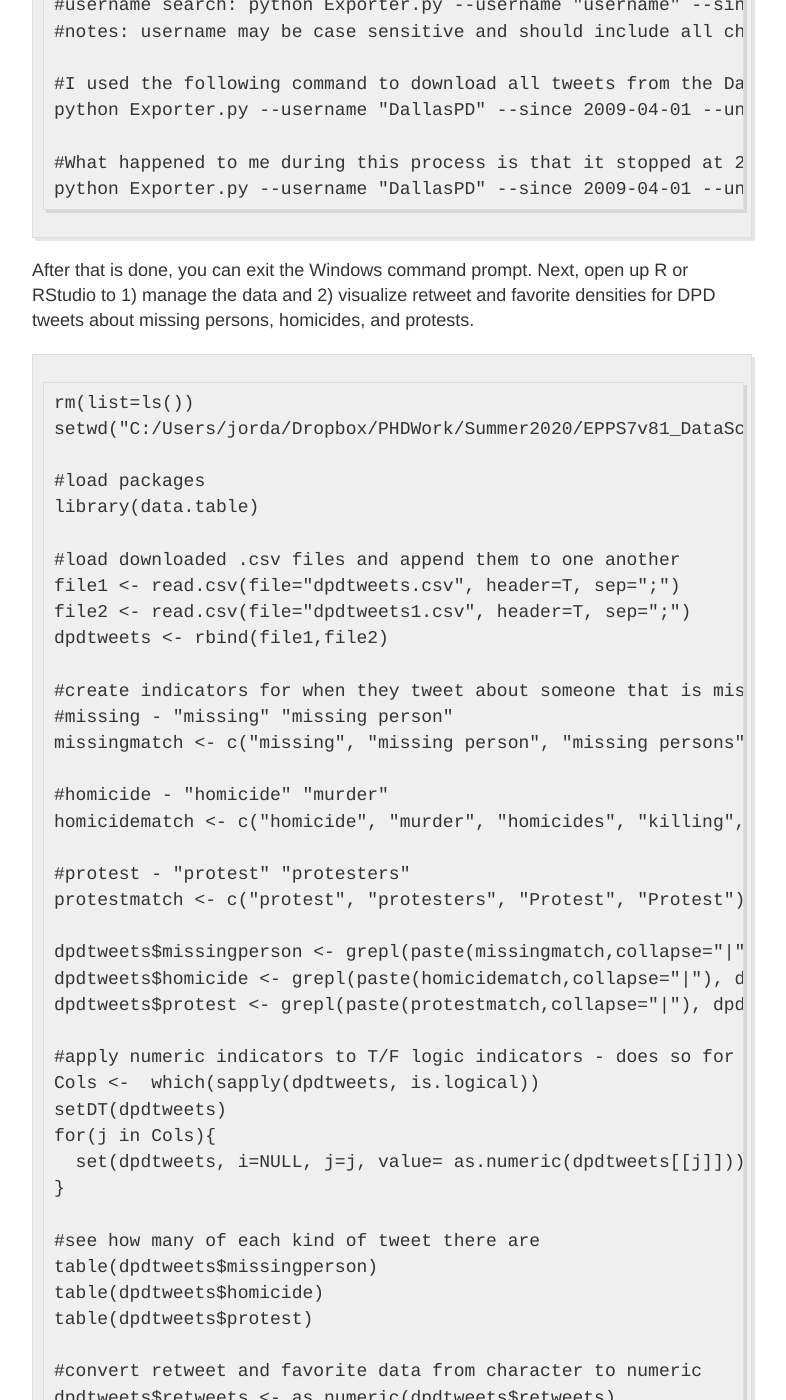
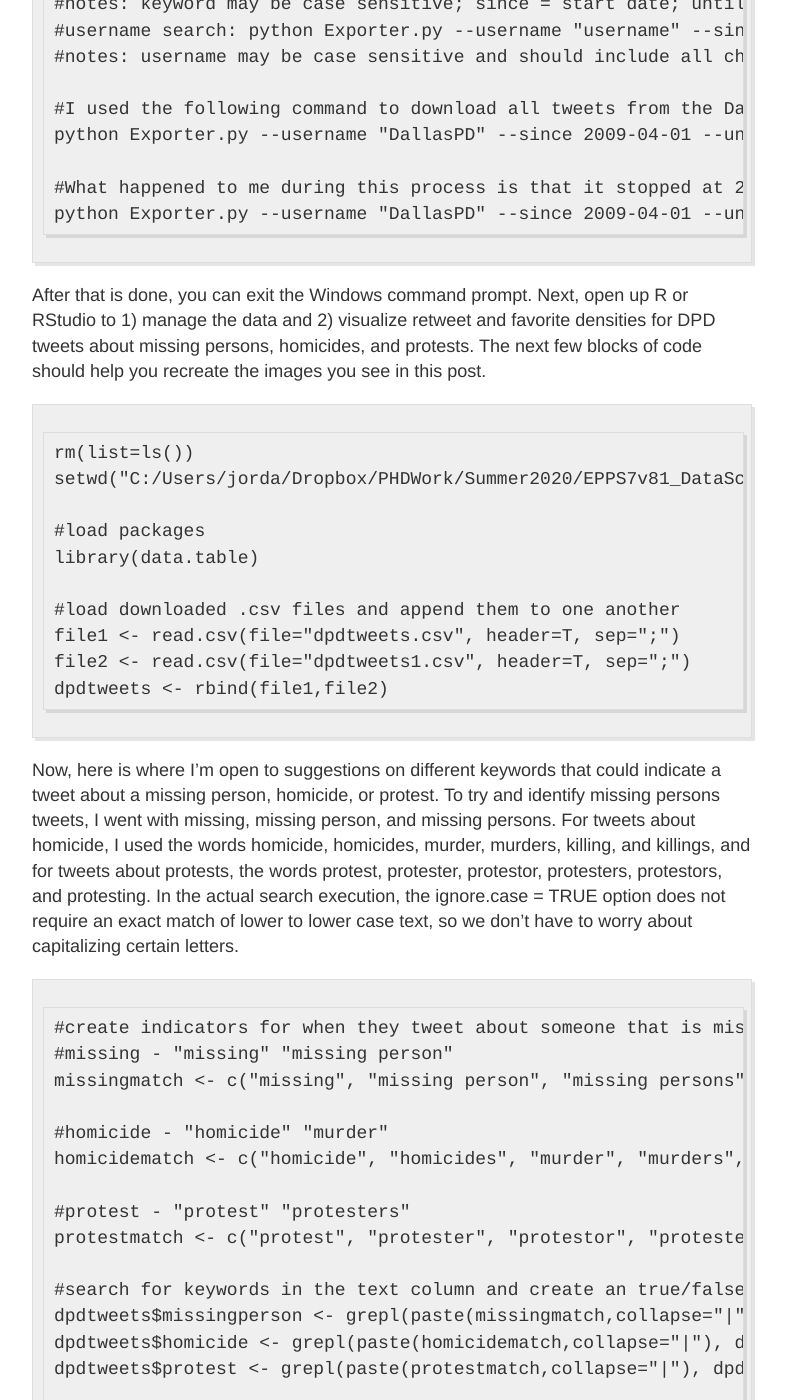
Before and after one commit to jordanriddell/jordanriddell.github.io, a Jekyll site: the page built from _posts/2020-6-3-ADP1.md, in a window 1280 px wide and 1400 px high, scrolled down 1081 px. Shown: the whole window, without its empty margins (248-1034 px from the left). Built offline with Jekyll 4.4.1, drawn with Linux system fonts in a browser that asks for light colours; some of the changed text lies outside the part shown.

Commit message:
Update 2020-6-3-ADP1.md

````diff
--- a/_posts/2020-6-3-ADP1.md
+++ b/_posts/2020-6-3-ADP1.md
@@ -9,7 +9,7 @@ First, make sure to have at least Python 3 on your computer. Next, you will need
 
 Using the Windows command prompt (just type cmd in the search bar on the bottom left), enter the following commands in sequence.
 
-Any line with # is comment, rest is entered at end of directory and after the >. First, make sure pip has been installed on your device, then enter the following in your command prompt.
+Any line with # at the beginning is a comment and does not need to be entered into the Windows command prompt. The other lines should be entered at end of directory and after the >. First, make sure pip has been installed on your device, then enter the following in your command prompt.
 
 ```
 #check to make sure you have python
@@ -37,7 +37,7 @@ python Exporter.py --username "DallasPD" --since 2009-04-01 --until 2020-06-06 -
 python Exporter.py --username "DallasPD" --since 2009-04-01 --until 2014-10-31 --output dpd_tweets1.csv
 ```
 
-After that is done, you can exit the Windows command prompt. Next, open up R or RStudio to 1) manage the data and 2) visualize retweet and favorite densities for DPD tweets about missing persons, homicides, and protests.
+After that is done, you can exit the Windows command prompt. Next, open up R or RStudio to 1) manage the data and 2) visualize retweet and favorite densities for DPD tweets about missing persons, homicides, and protests. The next few blocks of code should help you recreate the images you see in this post.
 
 ```
 rm(list=ls())
@@ -50,17 +50,22 @@ library(data.table)
 file1 <- read.csv(file="dpdtweets.csv", header=T, sep=";")
 file2 <- read.csv(file="dpdtweets1.csv", header=T, sep=";")
 dpdtweets <- rbind(file1,file2)
+```
 
+Now, here is where I'm open to suggestions on different keywords that could indicate a tweet about a missing person, homicide, or protest. To try and identify missing persons tweets, I went with missing, missing person, and missing persons. For tweets about homicide, I used the words homicide, homicides, murder, murders,  killing, and killings, and for tweets about protests, the words protest, protester, protestor, protesters, protestors, and protesting. In the actual search execution, the ignore.case = TRUE option does not require an exact match of lower to lower case text, so we don't have to worry about capitalizing certain letters.
+
+```
 #create indicators for when they tweet about someone that is missing, a homicide, or a protest
 #missing - "missing" "missing person"
 missingmatch <- c("missing", "missing person", "missing persons")
 
 #homicide - "homicide" "murder"
-homicidematch <- c("homicide", "murder", "homicides", "killing", "killings")
+homicidematch <- c("homicide", "homicides", "murder", "murders", "killing", "killings")
 
 #protest - "protest" "protesters"
-protestmatch <- c("protest", "protesters", "Protest", "Protest")
+protestmatch <- c("protest", "protester", "protestor", "protesters", "protestors", "protesting")
 
+#search for keywords in the text column and create an true/false indicator for the tweets they show up in
 dpdtweets$missingperson <- grepl(paste(missingmatch,collapse="|"), dpdtweets$text, ignore.case = TRUE)
 dpdtweets$homicide <- grepl(paste(homicidematch,collapse="|"), dpdtweets$text, ignore.case = TRUE)
 dpdtweets$protest <- grepl(paste(protestmatch,collapse="|"), dpdtweets$text, ignore.case = TRUE)
@@ -115,10 +120,10 @@ png(file="protest.png", width=12, height=8, units="in", res=300)
 plot(protest$retweets, protest$favorites, main="Favorites by Retweets; DPD Protest Tweets", xlab="Retweets", ylab="Favorites", cex.main=2, cex.lab=1.5, cex.axis=1.5)
 dev.off
 
-#you can also loot at the plots by scaling retweets and favorites per tweet
-plot(missing$retweets/length(missing$retweets), missing$favorites/length(missing$favorites), main="Favorites by Retweets; DPD Missing Persons Tweets", xlab="Retweets", ylab="Favorites")
-plot(homicide$retweets/length(homicide$retweets), homicide$favorites/length(homicide$favorites), main="Favorites by Retweets; DPD Homicide Tweets", xlab="Retweets", ylab="Favorites")
-plot(protest$retweets/length(protest$retweets), protest$favorites/length(protest$favorites), main="Favorites by Retweets; DPD Protest Tweets", xlab="Retweets", ylab="Favorites")
+#you can also look at the plots by scaling retweets and favorites per tweet
+# plot(missing$retweets/length(missing$retweets), missing$favorites/length(missing$favorites), main="Favorites by Retweets; DPD Missing Persons Tweets", xlab="Retweets", ylab="Favorites")
+# plot(homicide$retweets/length(homicide$retweets), homicide$favorites/length(homicide$favorites), main="Favorites by Retweets; DPD Homicide Tweets", xlab="Retweets", ylab="Favorites")
+# plot(protest$retweets/length(protest$retweets), protest$favorites/length(protest$favorites), main="Favorites by Retweets; DPD Protest Tweets", xlab="Retweets", ylab="Favorites")
 
 #density plots of retweets and favorites
 png(file="retweet_DPD.png", width=12, height=8, units="in", res=300)
````
Also changed, not shown: other parts of _posts/2020-6-3-ADP1.md (+2 -3 lines).
